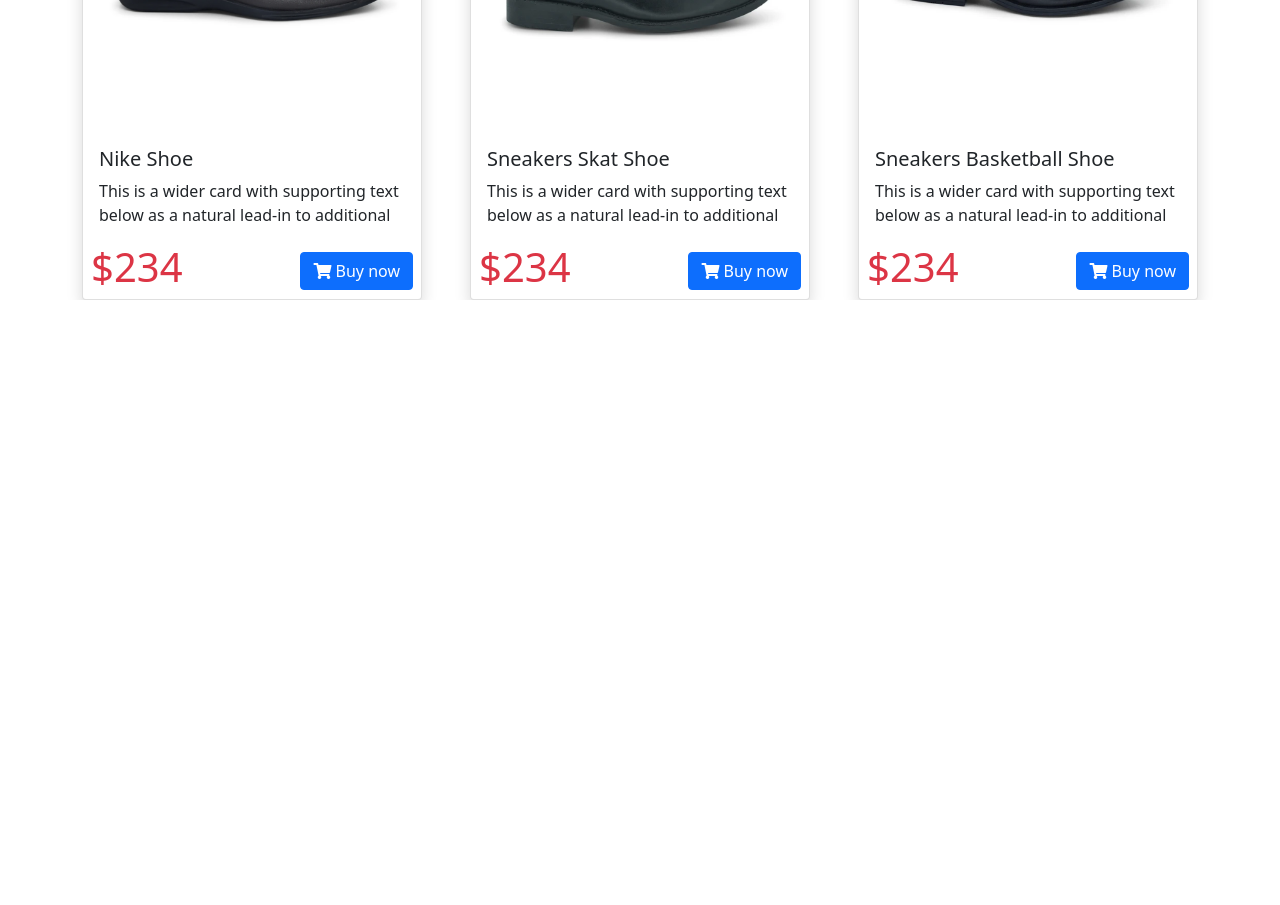
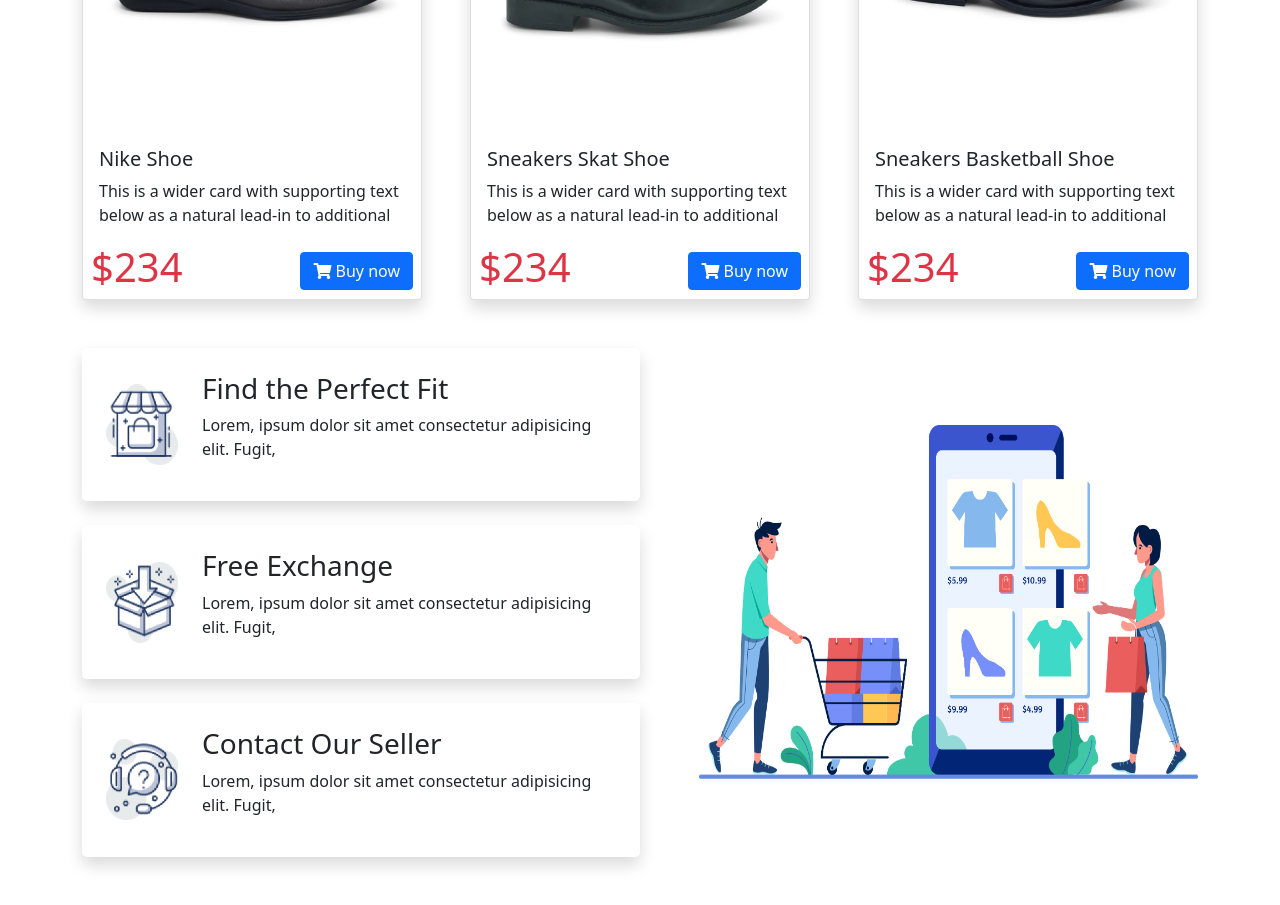
Before and after one commit to saiful-md/nike-boot-web, a plain HTML site: page index.html in a window 1280 px wide. Shown: the part 1745-2650 px from the top of the page. Before the commit the page ends 2045 px from the top, so only its background shows below. Drawn offline with nearby package versions, Linux system fonts and the light colour scheme.

Commit message:
add blogs section of the document

```diff
--- a/index.html
+++ b/index.html
@@ -185,6 +185,39 @@
 
         </div>
       </section>
+
+      <!-- this is the blog section of  the document  -->
+
+      <section class="container my-5">
+        <div class="  d-flex justify-content-between align-items-center">
+          <div class="w-50">
+            <div class="  p-4 d-flex shadow rounded-3 justify-content-around align-items-center">
+              <img class="" src="icons/image 12.png"width="72px" height="81px">
+              <div class="ps-4">
+                <h3>Find the Perfect Fit</h3>
+                <p class="">Lorem, ipsum dolor sit amet consectetur adipisicing elit. Fugit,</p>
+              </div>
+            </div>
+            <div class=" my-4 p-4 d-flex shadow rounded-3 justify-content-around align-items-center">
+              <img class="" src="icons/image 13.png"width="72px" height="81px">
+              <div class="ps-4">
+                <h3>Free Exchange </h3>
+                <p class="">Lorem, ipsum dolor sit amet consectetur adipisicing elit. Fugit,</p>
+              </div>
+            </div>
+            <div class=" p-4 d-flex shadow rounded-3 justify-content-around align-items-center">
+              <img class="" src="icons/image 14.png"width="72px" height="81px">
+              <div class="ps-4">
+                <h3>Contact Our Seller</h3>
+                <p class="">Lorem, ipsum dolor sit amet consectetur adipisicing elit. Fugit,</p>
+              </div>
+            </div>
+          </div>
+          <div>
+            <img src="icons/XMLID 1.png" width="499px" height="354px">
+          </div>
+        </div>
+      </section>
     </main>
 
     <footer>
```
